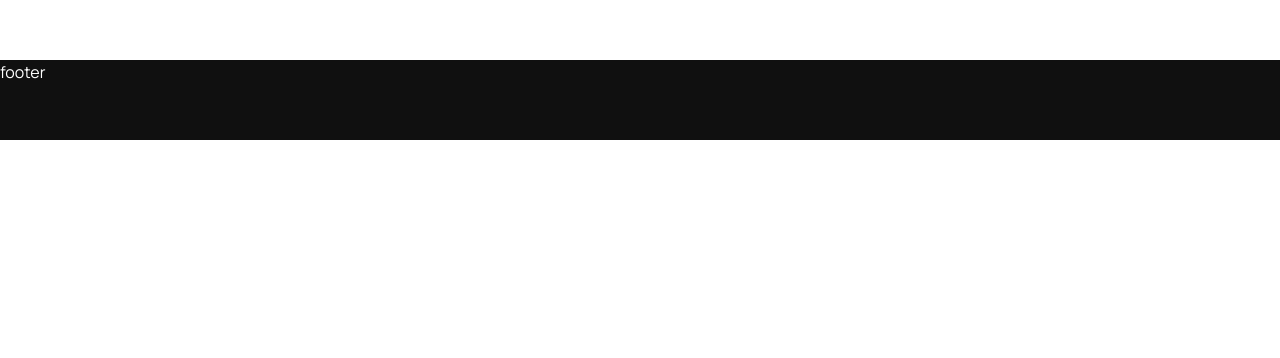
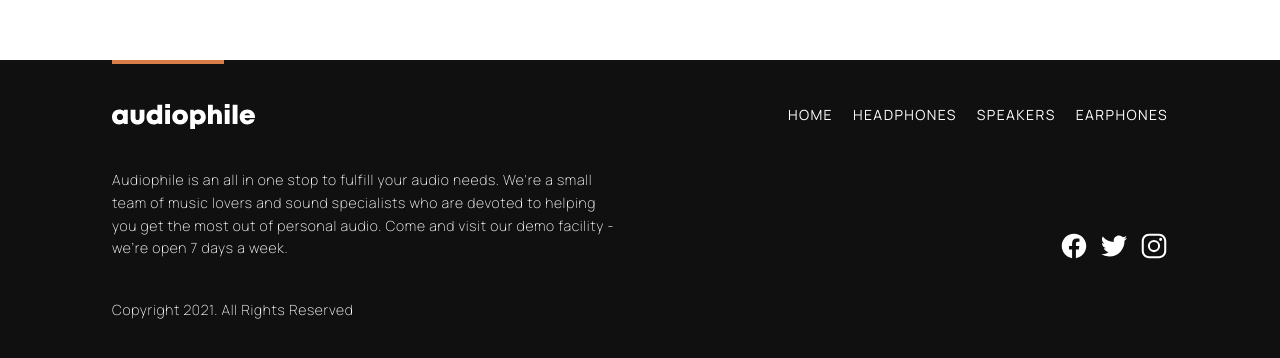
Before and after one commit to delasimensah/audiophile, a Next.js app: page /details in a window 1280 px wide. Shown: the part 740-1098 px from the top of the page. Before the commit the page ends 880 px from the top, so only its background shows below. Built offline with nearby package versions, Linux system fonts and the light colour scheme.

Commit message:
added footer

```diff
--- a/components/Footer.jsx
+++ b/components/Footer.jsx
@@ -1,7 +1,60 @@
 import React from "react";
+import {
+  IoLogoFacebook,
+  IoLogoInstagram,
+  IoLogoTwitter,
+} from "react-icons/io5";
+
+//mui
+import { Typography } from "@material-ui/core";
 
 const Footer = () => {
-  return <div className="h-20 text-white bg-dark">footer</div>;
+  return (
+    <div className="grid gap-10 text-white padding-h bg-dark lg:grid-cols-2">
+      <div className="flex flex-col items-center space-y-10 md:block">
+        <div className="h-[4px] w-28 bg-primary"></div>
+        <img src="/assets/shared/desktop/logo.svg" alt="" />
+      </div>
+
+      <div className="lg:pt-10 lg:flex lg:justify-end">
+        <ul className="flex flex-col items-center justify-center space-y-5 text-sm tracking-widest uppercase md:justify-start md:flex-row md:space-x-5 md:space-y-0">
+          <li>home</li>
+          <li>headphones</li>
+          <li>speakers</li>
+          <li>earphones</li>
+        </ul>
+      </div>
+
+      <div>
+        <Typography className="text-sm leading-relaxed tracking-wider text-center font-extralight md:text-left">
+          Audiophile is an all in one stop to fulfill your audio needs. We're a
+          small team of music lovers and sound specialists who are devoted to
+          helping you get the most out of personal audio. Come and visit our
+          demo facility - we’re open 7 days a week.
+        </Typography>
+      </div>
+
+      <div className="hidden lg:flex lg:justify-end lg:items-end lg:space-x-3">
+        <IoLogoFacebook className="cursor-pointer w-7 h-7 hover:text-primary" />
+        <IoLogoTwitter className="cursor-pointer w-7 h-7 hover:text-primary" />
+        <IoLogoInstagram className="cursor-pointer w-7 h-7 hover:text-primary" />
+      </div>
+
+      <div className="pb-10 space-y-10 md:space-y-0 md:flex lg:block">
+        <div className="flex-grow">
+          <Typography className="text-sm tracking-wider text-center font-extralight md:text-left">
+            Copyright {new Date().getFullYear()}. All Rights Reserved
+          </Typography>
+        </div>
+
+        <div className="flex justify-center space-x-3 md:justify-end lg:hidden">
+          <IoLogoFacebook className="w-7 h-7" />
+          <IoLogoTwitter className="w-7 h-7" />
+          <IoLogoInstagram className="w-7 h-7" />
+        </div>
+      </div>
+    </div>
+  );
 };
 
 export default Footer;
--- /dev/null
+++ b/components/Info.jsx
@@ -0,0 +1,21 @@
+import React from "react";
+
+const Info = () => {
+  return (
+    <div className="grid padding-h lg:grid-cols-2">
+      <div>
+        Bringing you the best audio gear Located at the heart of New York City,
+        Audiophile is the premier store for high end headphones, earphones,
+        speakers, and audio accessories. We have a large showroom and luxury
+        demonstration rooms available for you to browse and experience a wide
+        range of our products. Stop by our store to meet some of the fantastic
+        people who make Audiophile the best place to buy your portable audio
+        equipment.
+      </div>
+
+      <div>image</div>
+    </div>
+  );
+};
+
+export default Info;
```
